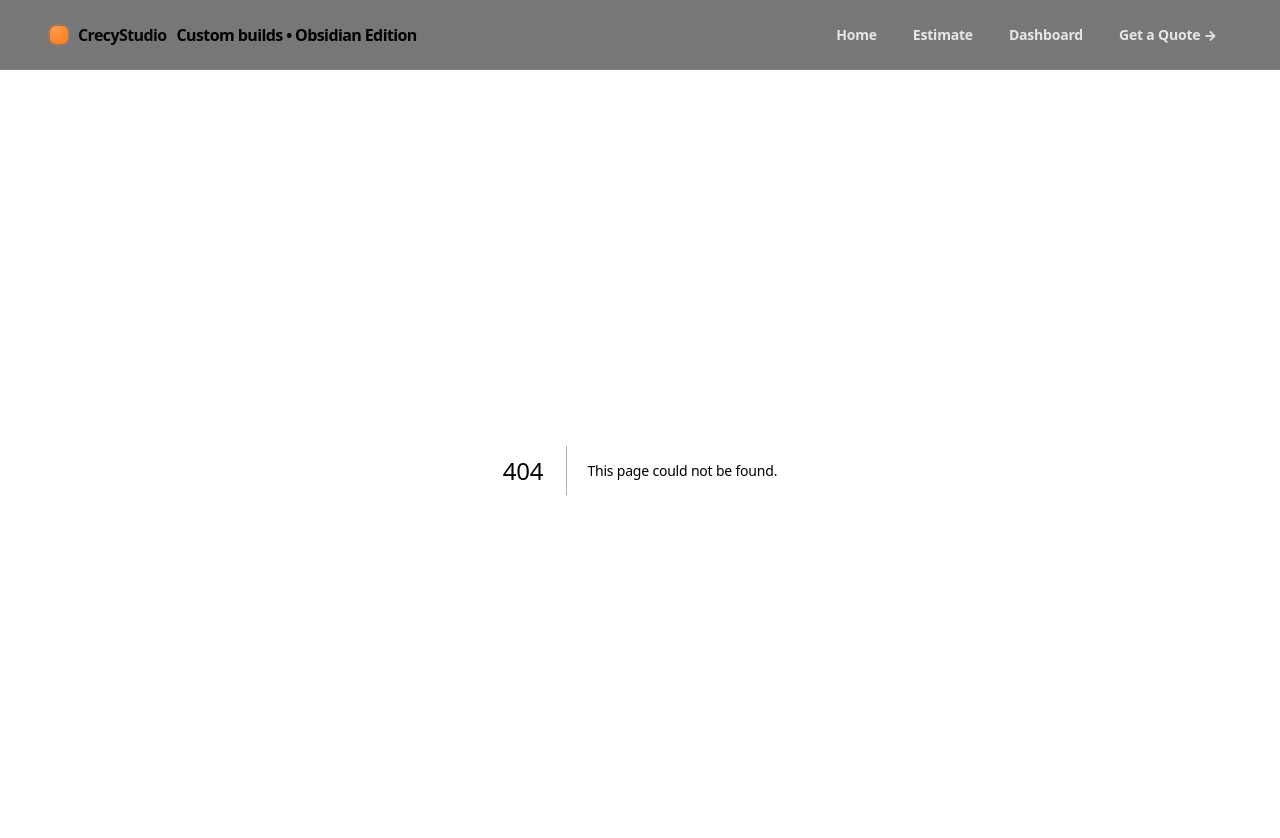
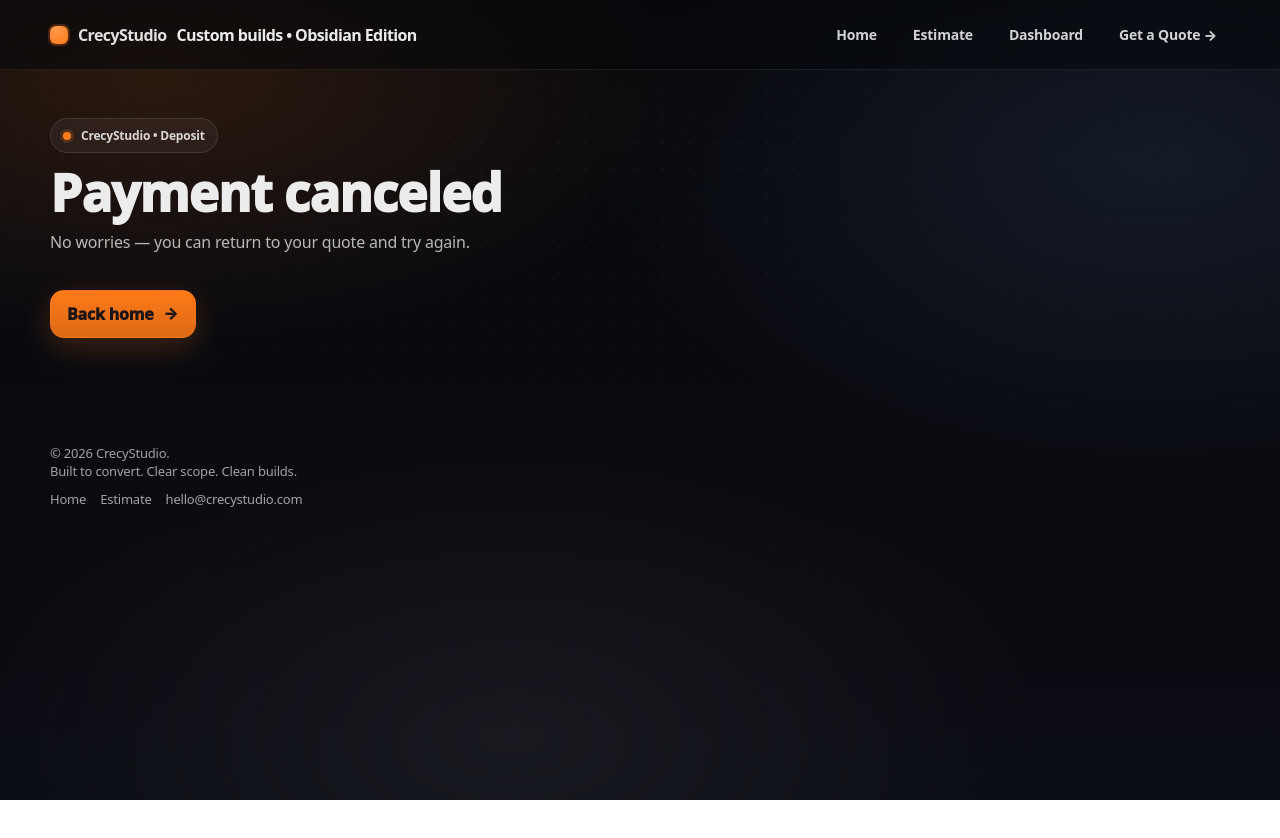
Before and after one commit to kkoly10/website-builder, a Next.js app: page /deposit/cancel in a window 1280 px wide. Before the commit this address had no page. Shown: the top 838 px of the page. After the commit the page ends 800 px from the top, so only its background shows below. Built offline with nearby package versions, Linux system fonts and the light colour scheme.

Commit message:
Create page.tsx

```diff
--- /dev/null
+++ b/app/deposit/cancel/page.tsx
@@ -0,0 +1,42 @@
+// app/deposit/cancel/page.tsx
+export const runtime = "nodejs";
+export const dynamic = "force-dynamic";
+
+type SearchParams = Record<string, string | string[] | undefined>;
+
+function pick(sp: SearchParams, key: string) {
+  const v = sp?.[key];
+  return Array.isArray(v) ? (v[0] ?? "") : (v ?? "");
+}
+
+export default function DepositCancelPage({ searchParams }: { searchParams: SearchParams }) {
+  const quoteId = pick(searchParams, "quoteId").trim();
+
+  return (
+    <main className="container" style={{ padding: "48px 0 80px" }}>
+      <div className="kicker">
+        <span className="kickerDot" aria-hidden="true" />
+        CrecyStudio • Deposit
+      </div>
+
+      <div style={{ height: 12 }} />
+
+      <h1 className="h1">Payment canceled</h1>
+      <p className="p" style={{ maxWidth: 900, marginTop: 10 }}>
+        No worries — you can return to your quote and try again.
+      </p>
+
+      {quoteId ? (
+        <p className="smallNote" style={{ marginTop: 10 }}>
+          Quote ID: <code>{quoteId}</code>
+        </p>
+      ) : null}
+
+      <div style={{ height: 18 }} />
+
+      <a className="btn btnPrimary" href="/">
+        Back home <span className="btnArrow">→</span>
+      </a>
+    </main>
+  );
+}
```
